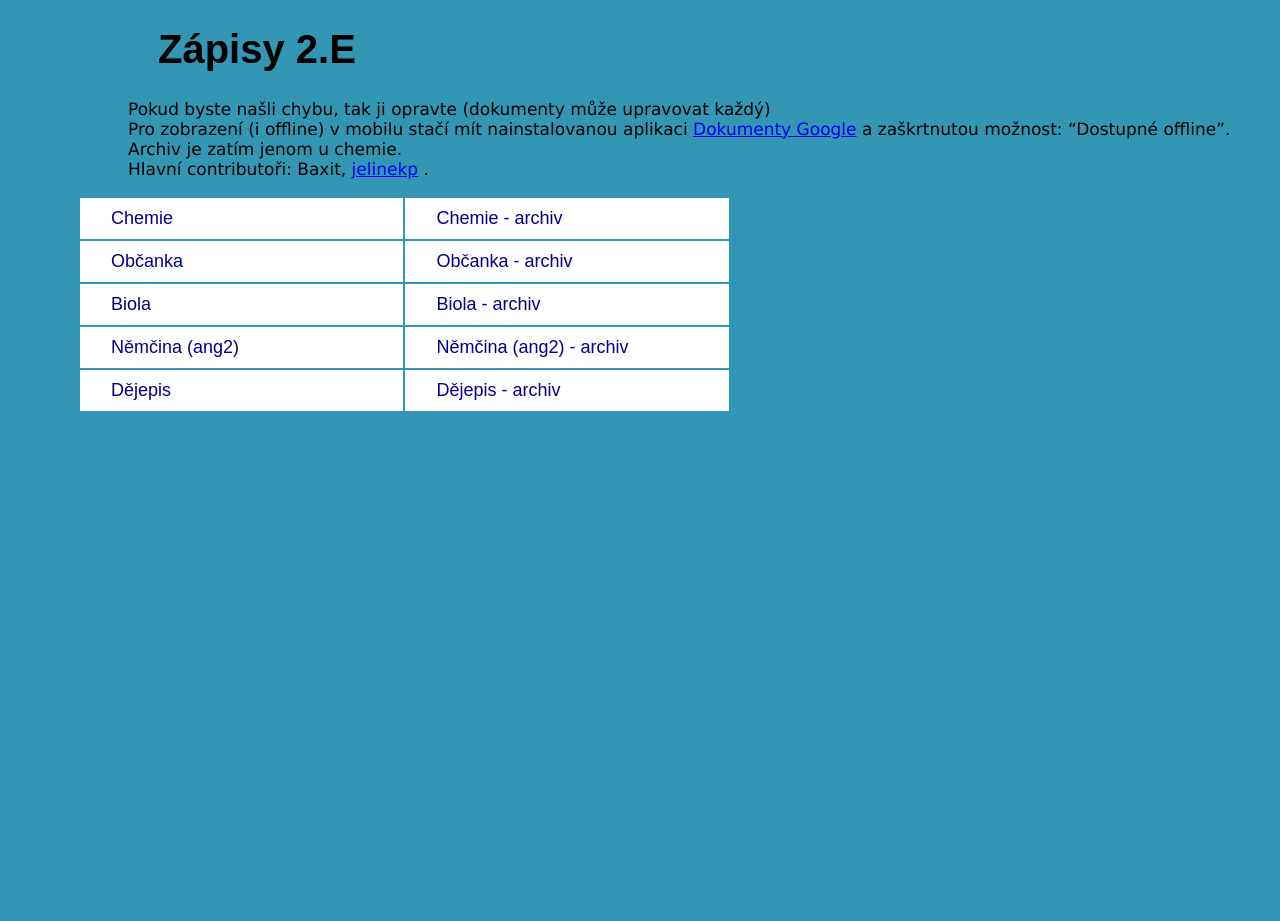
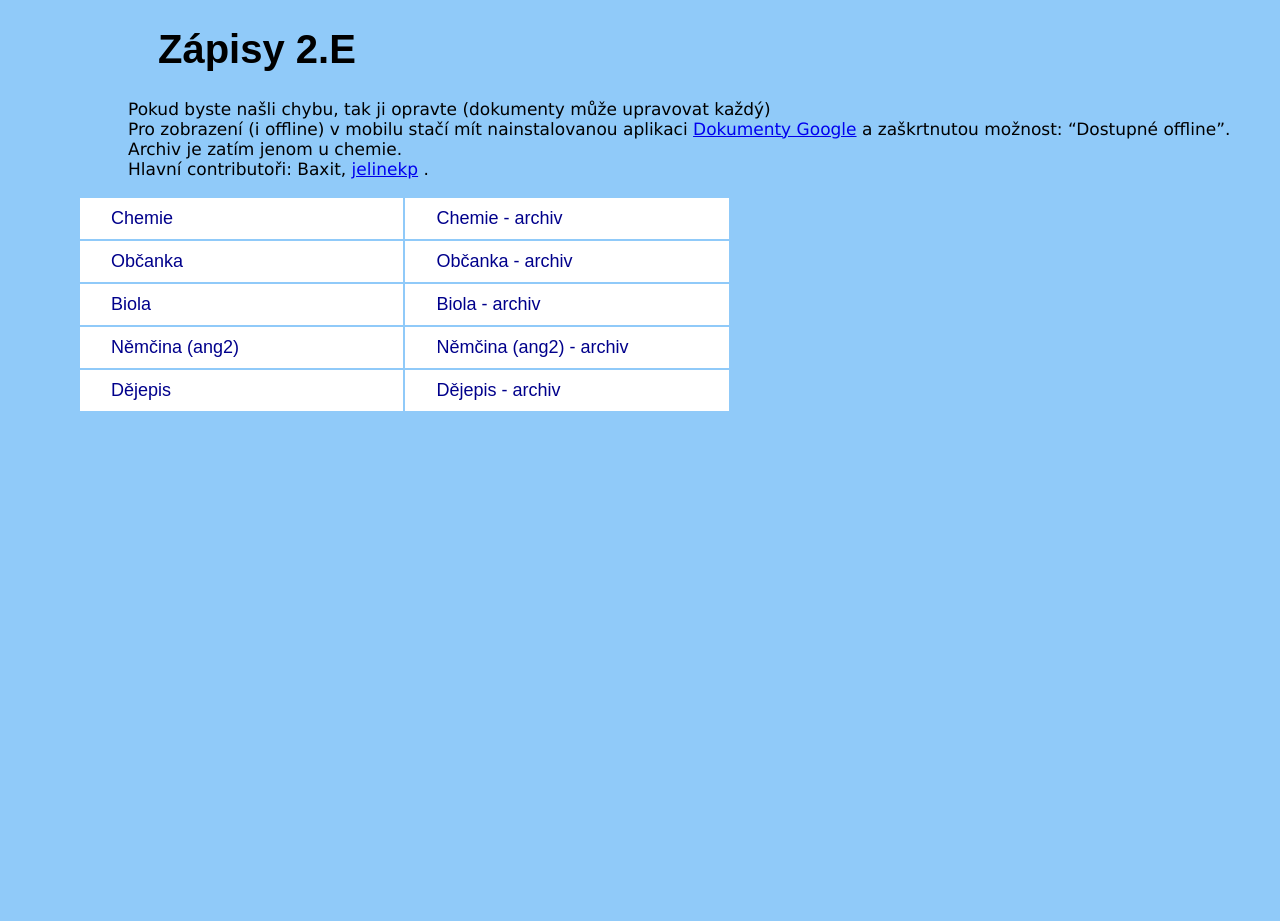
Before and after one commit to jelinekp/zapisy, a PHP site: page / in a window 1280 px wide; the page is wider, and only the part inside the window is pictured. Run offline with PHP 8.4, Linux system fonts and the light colour scheme.

Commit message:
nová barva pozadí

```diff
--- a/style.css
+++ b/style.css
@@ -1,6 +1,6 @@
 
 body {
-  background-color: rgb(50, 150, 180);
+  background-color: #90CAF9;
 }
 
 td {
```
